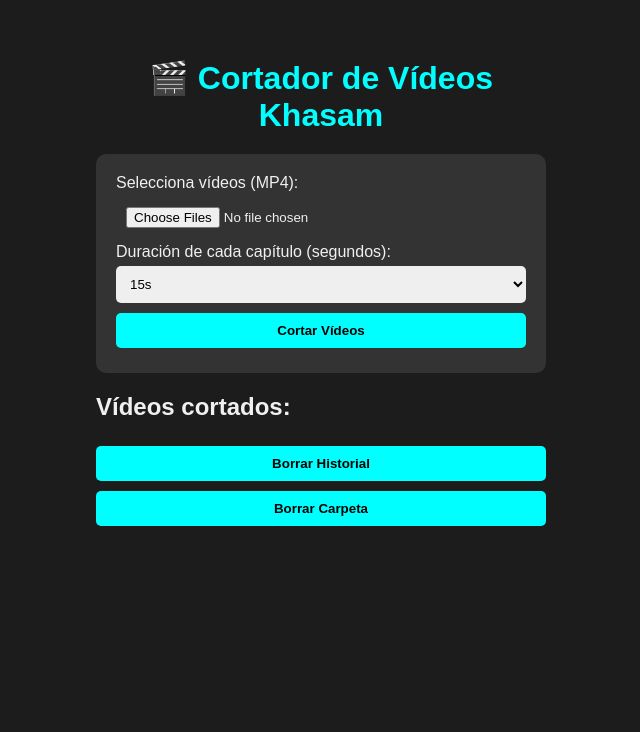
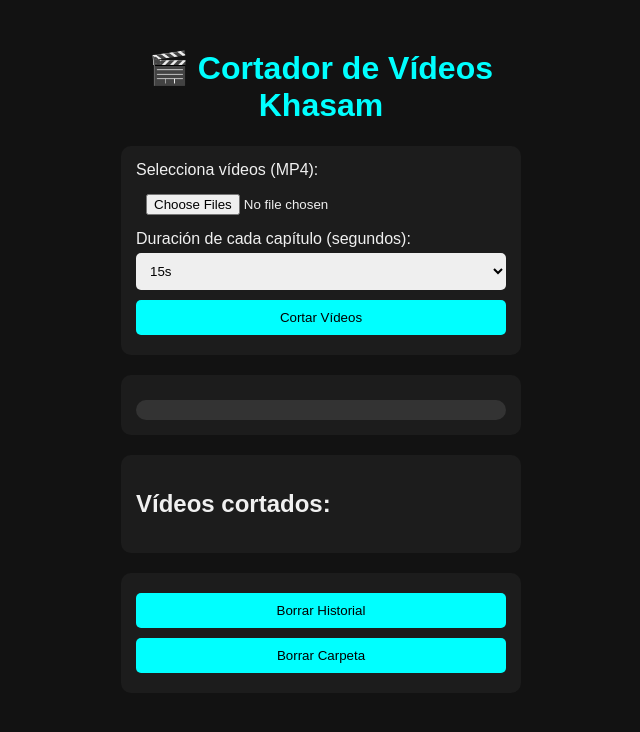
Before and after one commit to KekoOfficial/X, a Flask app: template templates/index.html in a window 1280 px wide. Shown: the top 732 px of the page, without its empty margins (319-959 px from the left). Run offline with Flask 3, Linux system fonts and the light colour scheme; the template is opened without the code that fills it, so the values that code supplies are empty; parts of the project's set-up code (start-up, migrations or seed data) failed here and were passed over.

Commit message:
Actualizar style.css

```diff
--- a/static/style.css
+++ b/static/style.css
@@ -1,12 +1,65 @@
-body { font-family: Arial, sans-serif; background:#1c1c1c; color:#f0f0f0; display:flex; justify-content:center; padding:30px; }
-.container { width: 450px; }
-h1 { color:#00ffff; text-align:center; margin-bottom:20px; }
-.form-section { background:#333; padding:20px; border-radius:10px; margin-bottom:20px; }
-input, select, button { margin:5px 0; padding:10px; border-radius:5px; border:none; width:100%; }
-button { background:#00ffff; color:#000; cursor:pointer; font-weight:bold; }
-.progress-section { margin-bottom:20px; }
-.progress-bar { background:#555; width:100%; height:25px; border-radius:10px; overflow:hidden; }
-.progress-fill { background:#00ffff; width:0%; height:100%; transition: width 0.3s; }
-.historial-section { background:#222; padding:15px; border-radius:10px; }
-.historial-section ul { list-style:none; padding:0; max-height:200px; overflow-y:auto; }
-.historial-section li { padding:5px 0; border-bottom:1px solid #444; }
+body {
+    font-family: Arial, sans-serif;
+    background: #121212;
+    color: #f0f0f0;
+    display: flex;
+    justify-content: center;
+    padding: 20px;
+}
+
+.container {
+    width: 400px;
+}
+
+h1 {
+    color: #00ffff;
+    text-align: center;
+}
+
+.form-section, .history, .actions, .progress-section {
+    background: #1c1c1c;
+    padding: 15px;
+    border-radius: 10px;
+    margin-bottom: 20px;
+}
+
+input, select, button {
+    width: 100%;
+    margin: 5px 0;
+    padding: 10px;
+    border-radius: 5px;
+    border: none;
+}
+
+button {
+    background: #00ffff;
+    color: #000;
+    cursor: pointer;
+}
+
+#progress_bar {
+    width: 100%;
+    height: 20px;
+    background: #333;
+    border-radius: 10px;
+    overflow: hidden;
+    margin-top: 10px;
+}
+
+#progress_fill {
+    width: 0%;
+    height: 100%;
+    background: #00ffff;
+    transition: width 0.2s;
+}
+
+ul {
+    list-style: none;
+    padding: 0;
+}
+
+a {
+    color: #00ffff;
+    text-decoration: none;
+    word-wrap: break-word;
+}
```
